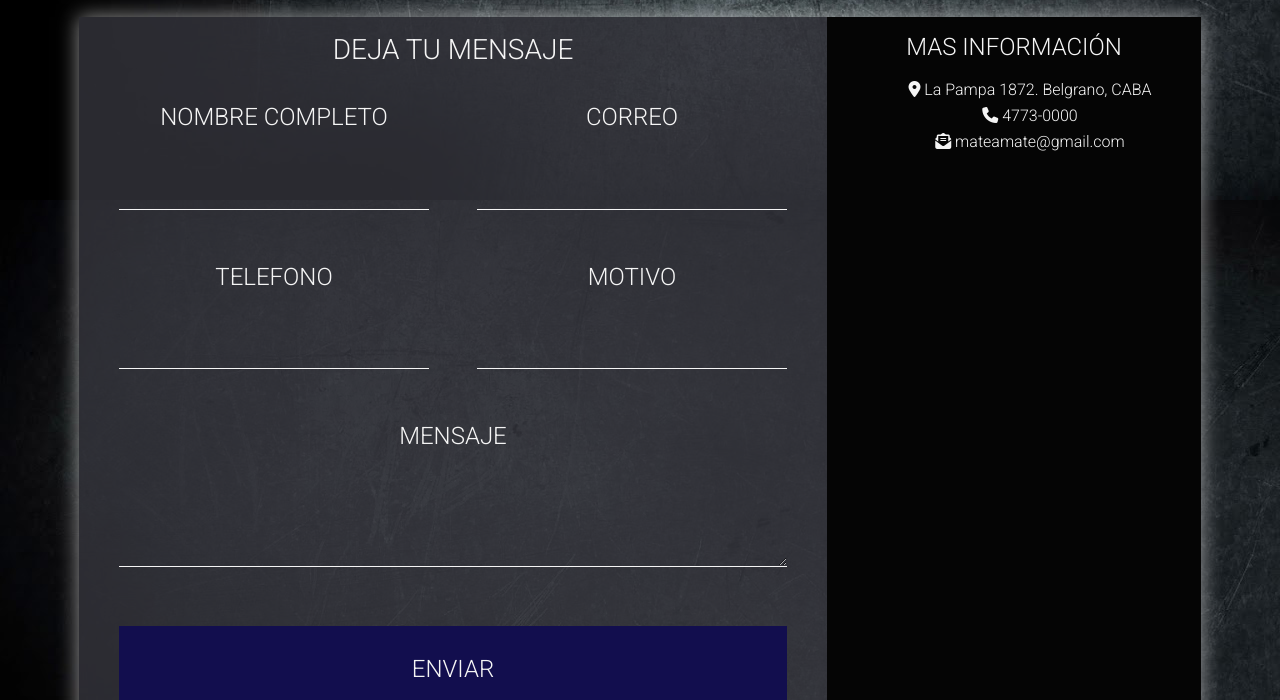
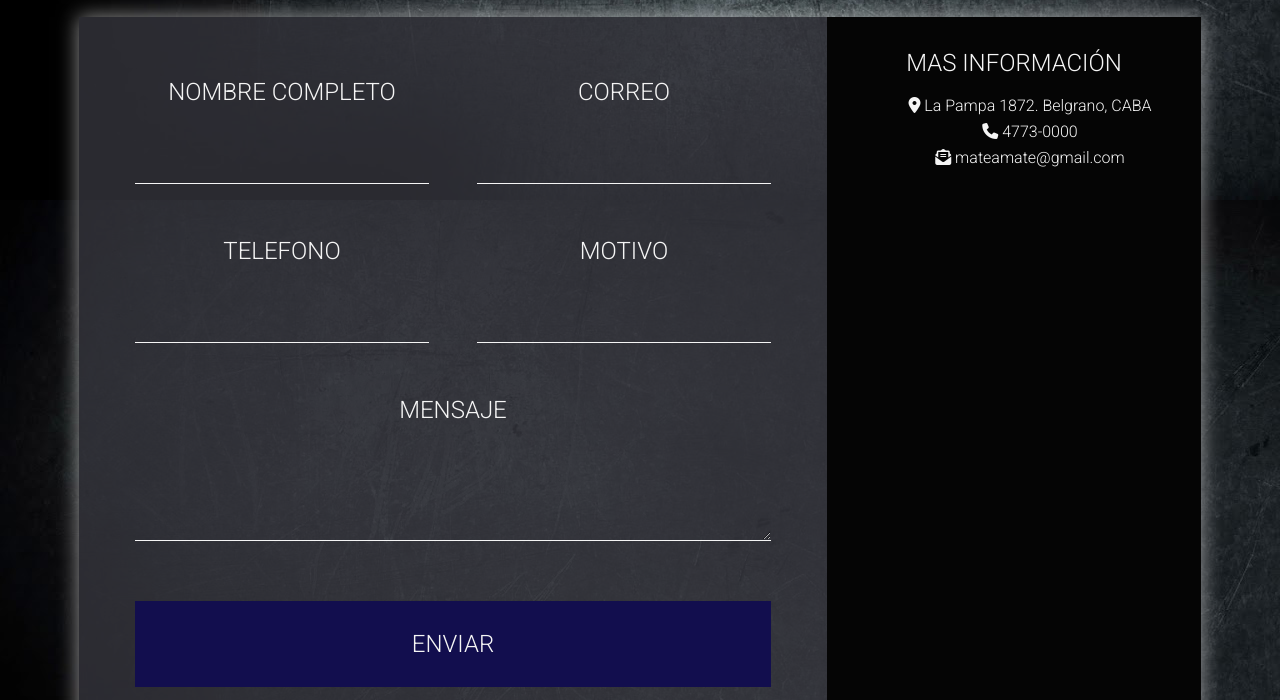
Before and after one commit to DiegoMetzler/Mate-a-Mate, a website: page paginas/contacto.html in a window 1280 px wide. Shown: the part 700-1400 px from the top of the page. Drawn offline with nearby package versions, Linux system fonts and the light colour scheme.

Commit message:
correcion de scss para el form

```diff
--- a/paginas/contacto.html
+++ b/paginas/contacto.html
@@ -57,8 +57,7 @@
 
           <div class="contact-wrapper animated bounceInUp">
               <div class="contact-form">
-                  <h3>DEJA TU MENSAJE</h3>
-                  <form action="">
+                  <form>
                       <p>
                           <label>NOMBRE COMPLETO</label>
                           <input type="text" name="fullname">
--- a/scss/_contacto.scss
+++ b/scss/_contacto.scss
@@ -28,45 +28,25 @@ ul {
     font-size: $xxl;
     font-weight: bold;
     margin-bottom: 20px;
+
+    &-span{
+        color: $footerLinkColor;
     }
-
-.logo span {
-    color: $footerLinkColor;
 }
 
 .contact-wrapper {
     box-shadow: 0 0 20px 0 $footerColor;
 }
 
-.contact-wrapper > * {
-    padding: $md;
-}
-
 .contact-form {
     background: $mainColor;
-}
 
-.contact-form form {
-    display: grid;
-    grid-template-columns: 1fr 1fr;
-}
-
-.contact-form form label {
-    display: block;
-}
-
-.contact-form form p {
+    p{
         margin: 0;
         padding: $md;
     }
 
-.contact-form form .block {
-    grid-column: 1 / 3;
-}
-
-.contact-form form button,
-.contact-form form input,
-.contact-form form textarea {
+    button, input, textarea{
         width: 100%;
         padding: .7em;
         border: none;
@@ -76,11 +56,30 @@ ul {
         border-bottom: 1px solid $white;
     }
 
-.contact-form form button {
+    button{
         background: $footerLinkColor;
         border: 0;
         text-transform: uppercase;
         padding: $md;
+    }
+}
+
+form {
+    display: grid;
+    grid-template-columns: 1fr 1fr;
+
+    &-label{
+        display: block;
+    }
+
+    &-p{
+        margin: 0;
+    padding: $md;
+    }
+
+    .block{
+        grid-column: 1 / 3;
+    }
 }
 
 .contact-form form button:hover,
```
Also changed, not shown: css/main.css. Lines whose indentation alone changed are shown as unchanged.
